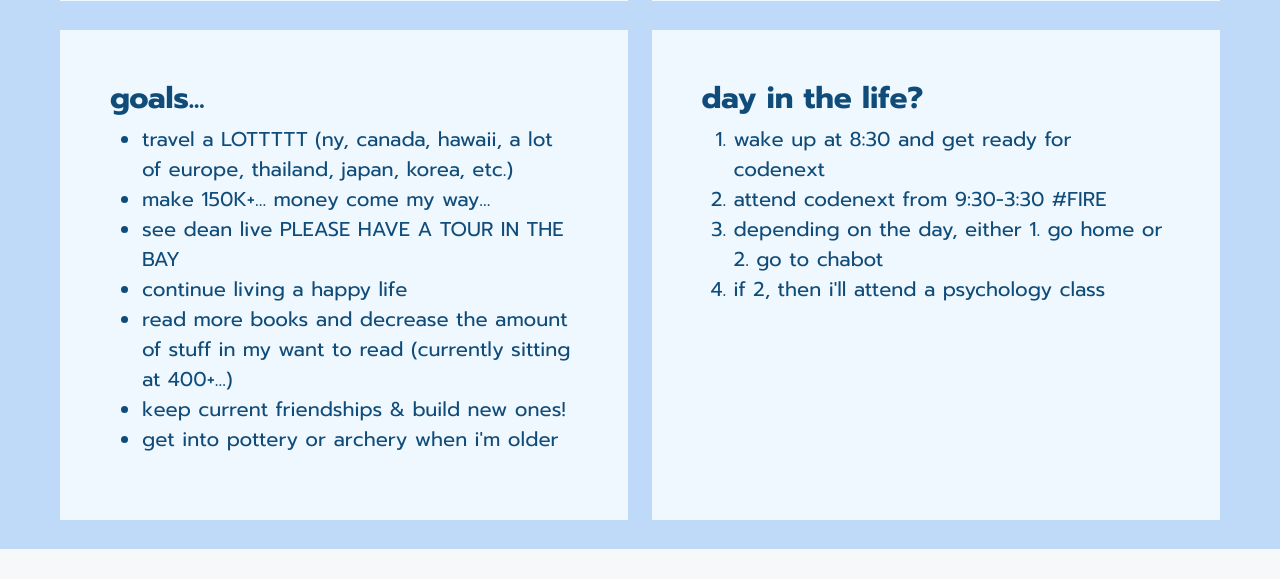
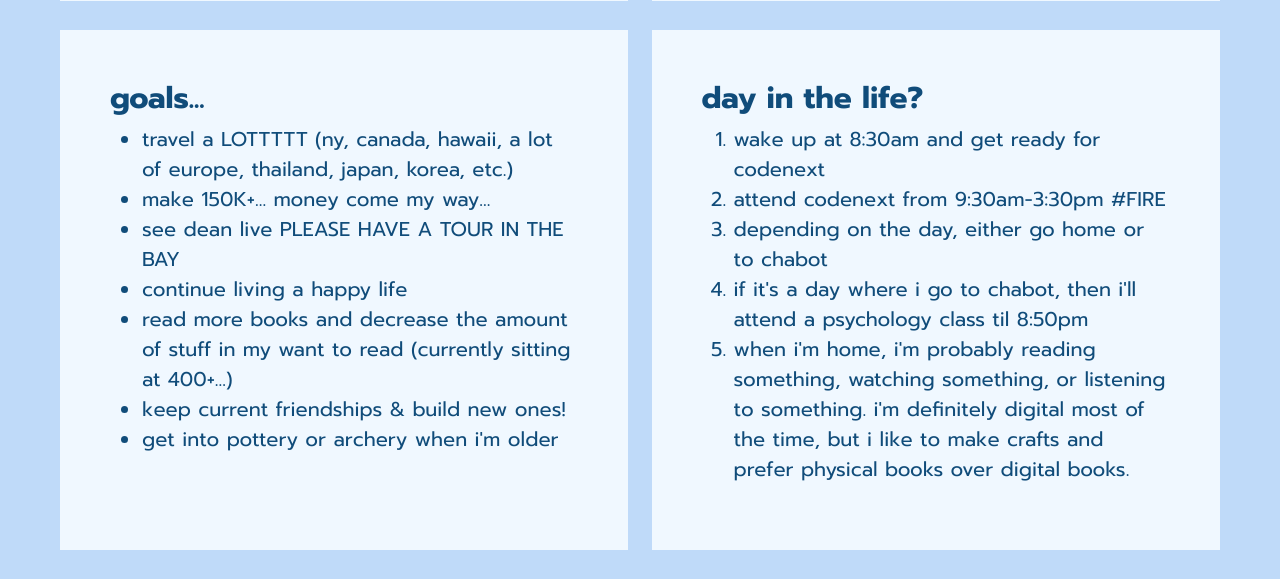
Before and after one commit to julz08/summer-final-project, a Flask app: page /about-me in a window 1280 px wide. Shown: the part 2526-3105 px from the top of the page. Before the commit the page ends 3075 px from the top, so only its background shows below. Run offline with Flask 3, Linux system fonts and the light colour scheme; some web fonts are replaced.

Commit message:
finished about me page

```diff
--- a/templates/about-me.html
+++ b/templates/about-me.html
@@ -156,10 +156,11 @@
         <div class="basic-bg-font-style-blue" id="abt-me-ditl">
             <h1 style="font-size: 30px;"><b>day in the life?</b></h1>
             <ol>
-                <li>wake up at 8:30 and get ready for codenext</li>
-                <li>attend codenext from 9:30-3:30 #FIRE</li>
-                <li>depending on the day, either 1. go home or 2. go to chabot</li>
-                <li>if 2, then i'll attend a psychology class</li>
+                <li>wake up at 8:30am and get ready for codenext</li>
+                <li>attend codenext from 9:30am-3:30pm #FIRE</li>
+                <li>depending on the day, either go home or to chabot</li>
+                <li>if it's a day where i go to chabot, then i'll attend a psychology class til 8:50pm </li>
+                <li>when i'm home, i'm probably reading something, watching something, or listening to something. i'm definitely digital most of the time, but i like to make crafts and prefer physical books over digital books.</li>
             </ol>
         </div>
       </div>
```
